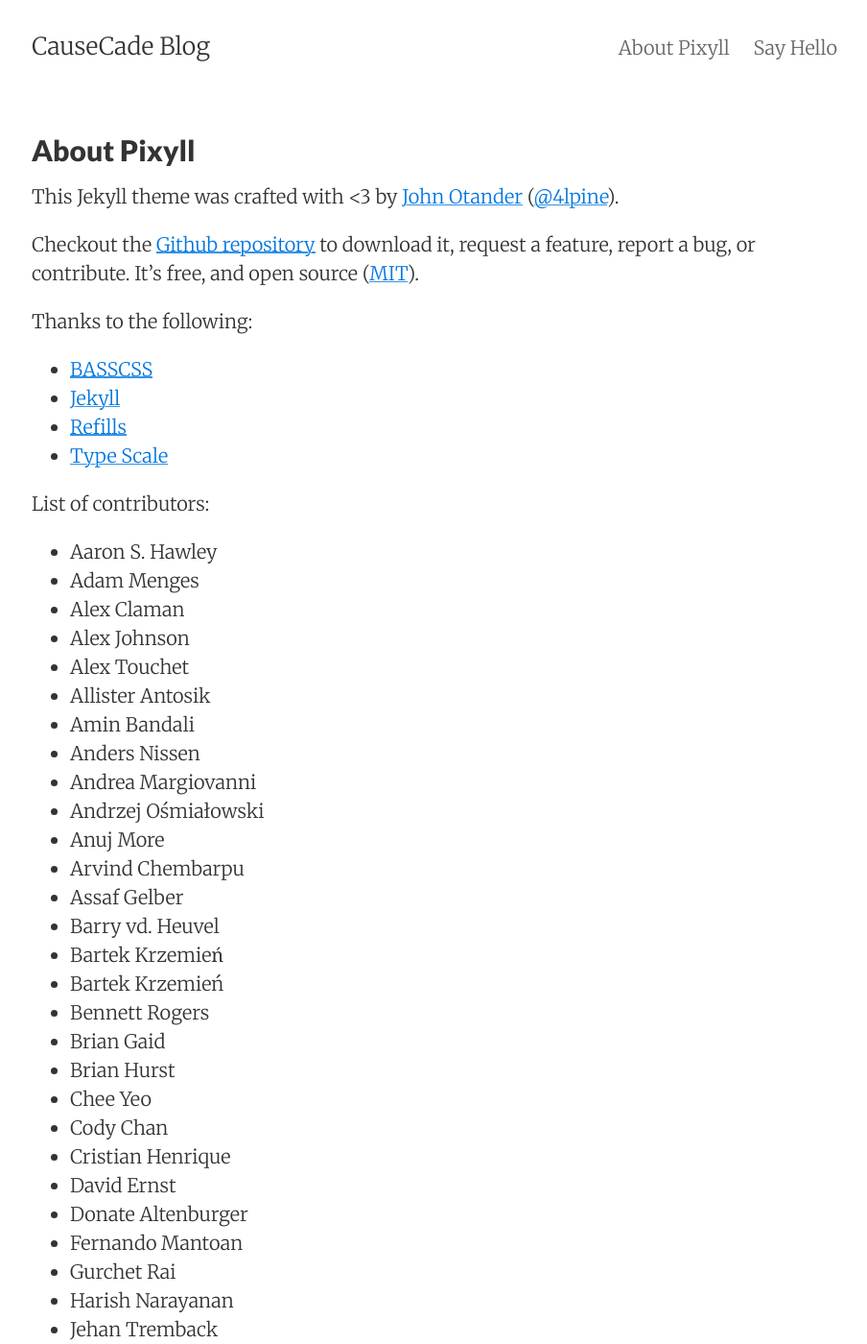
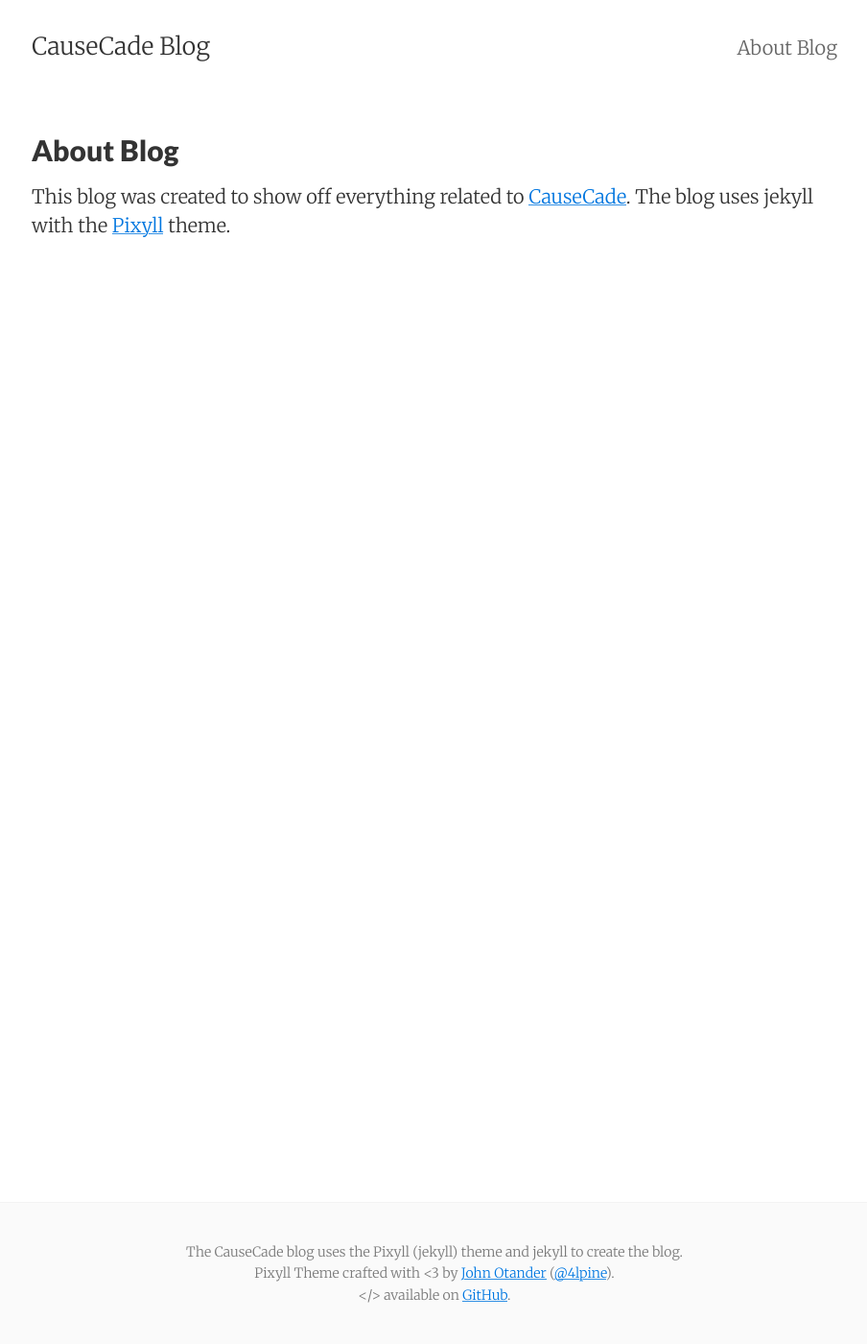
Before and after one commit to CauseCade/CauseCade-blog, a Jekyll site: the page built from about.md, in a window 1280 px wide and 1400 px high. Shown: the whole window at 96% size, without its empty margins (187-1091 px from the left). Built offline with Jekyll 4.4.1, drawn with Linux system fonts in a browser that asks for light colours; some of the changed text lies outside the part shown.

Commit message:
Header Changes

```diff
--- a/_config.yml
+++ b/_config.yml
@@ -8,7 +8,7 @@ url:         "https://sandcrawler.github.io/CauseCade-blog/"
 date_format: "%b %-d, %Y"
 header_pages:
  - about.md
- - contact.html
+ - getStarted.md
 
 # Google services
 google_verification:
@@ -106,7 +106,7 @@ text:
     email:    'Email Address'
     content:  'What would you like to say?'
     subject:  'New submission!'
-    submit:   'Say Hello'
+    submit:   'Submit'
     ajax:
       sending:  'sending..'
       sent:     'Message sent!'
--- a/about.md
+++ b/about.md
@@ -1,87 +1,8 @@
 ---
 layout: page
-title: About Pixyll
-permalink: /about/
+title: About Blog
+permalink: /CauseCade-blog/about/
 tags: about
 ---
 
-This Jekyll theme was crafted with <3 by [John Otander](http://johnotander.com)
-([@4lpine](https://twitter.com/4lpine)).
-
-Checkout the [Github repository](https://github.com/johnotander/pixyll) to download it,
-request a feature, report a bug, or contribute. It's free, and open source
-([MIT](http://opensource.org/licenses/MIT)).
-
-Thanks to the following:
-
-* [BASSCSS](http://basscss.com)
-* [Jekyll](http://jekyllrb.com)
-* [Refills](http://refills.bourbon.io/)
-* [Type Scale](http://type-scale.com/)
-
-List of contributors:
-
-- Aaron S. Hawley
-- Adam Menges
-- Alex Claman
-- Alex Johnson
-- Alex Touchet
-- Allister Antosik
-- Amin Bandali
-- Anders Nissen
-- Andrea Margiovanni
-- Andrzej Ośmiałowski
-- Anuj More
-- Arvind Chembarpu
-- Assaf Gelber
-- Barry vd. Heuvel
-- Bartek Krzemień
-- Bartek Krzemień
-- Bennett Rogers
-- Brian Gaid
-- Brian Hurst
-- Chee Yeo
-- Cody Chan
-- Cristian Henrique
-- David Ernst
-- Donate Altenburger
-- Fernando Mantoan
-- Gurchet Rai
-- Harish Narayanan
-- Jehan Tremback
-- Jiaxi Gu (Isaac)
-- John Otander
-- Jordan Danielewski
-- Josh Buxton
-- Kirill Kulikov
-- Kyle Maxwell
-- Marta Sztybor
-- Martin Wagner
-- Matthew Graybosch
-- Maxim Tsoy
-- Mete Balci
-- Mike Lloyd
-- Mikhail Grachev
-- mindwind
-- Nick Rakochy
-- Nikolay Georgiev
-- Oliver Hamlet
-- Onur (e0i)
-- Praveer Gupta
-- Rassol (Karmeye)
-- Ricky Han
-- Roberto Pesando
-- Ryan Jacobs
-- Scott Martin
-- Selim Eren Bekçe
-- Shruti Rijhwani
-- Steef Hegeman
-- Tehmasp Chaudhri
-- Thomas Galvin
-- Timothy Gu
-- Tom Kraak
-- Vishnu Ks
-- Vladislav Arbatov
-- Yaroslav Yadrishnikov
-- Yee Chie Tu
-- Yeou Chien
+This blog was created to show off everything related to [CauseCade](https://sandcrawler.github.io/CauseCade-deploy/). The blog uses jekyll with the [Pixyll](http://pixyll.com/) theme.
```
Also changed, not shown: contact.html (deleted, +0 -47 lines), contact.md (added, +12 -0 lines).
